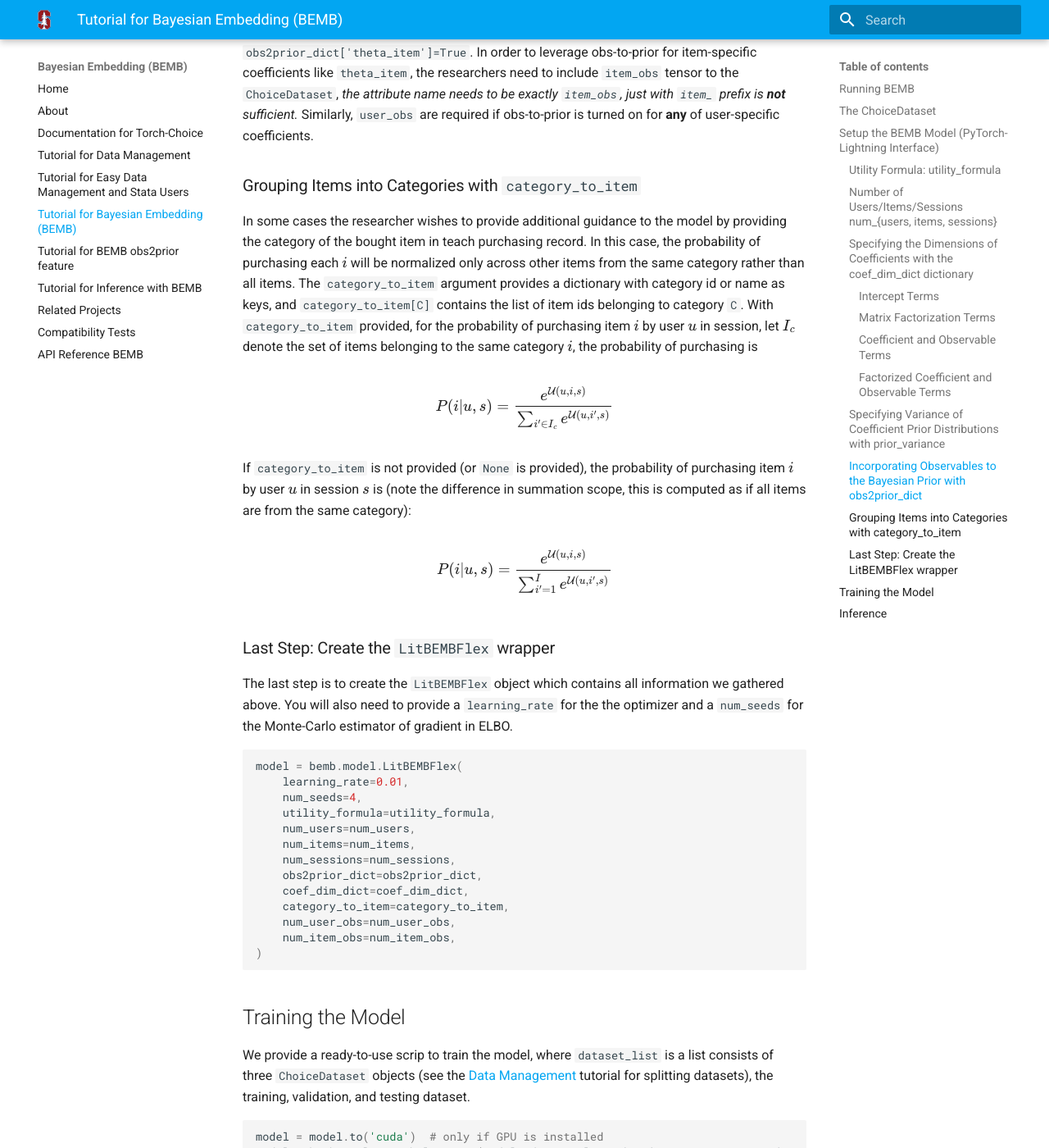
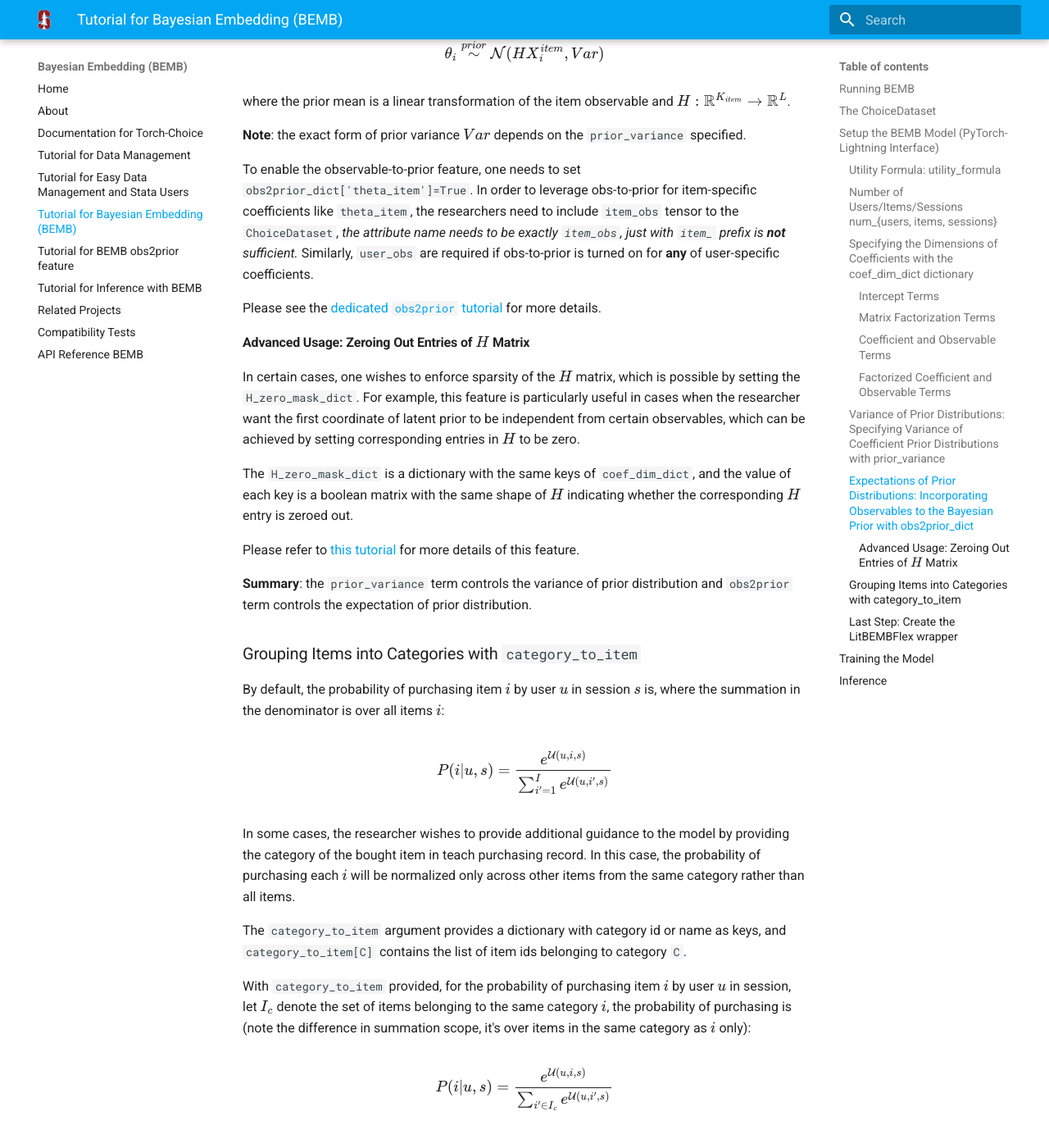
Before and after one commit to gsbDBI/bemb, an MkDocs documentation site: the page built from docs_src/bemb.md, in a window 1280 px wide and 1400 px high, scrolled down 5848 px. Shown: the whole window at 82% size. Built offline with MkDocs 1.6.1 and Material for MkDocs 9.7.7, drawn with Linux system fonts in a browser that asks for light colours; formulas are drawn with MathJax 3; some of the changed text lies outside the part shown.

Commit message:
update documentation.

```diff
--- a/docs_src/bemb.md
+++ b/docs_src/bemb.md
@@ -142,40 +142,59 @@ Further, we want to decompose each of $\zeta_{ui}^{(1)} \in \mathbb{R}$ and $\ze
 
 **Upcoming Updates**: sounds like a lot of work? we are currently developing helper function to infer all these information from the `ChoiceDataset`, but we will still provide researchers with the full control over the configuration.
 
-### Specifying Variance of Coefficient Prior Distributions with `prior_variance`
+### Variance of Prior Distributions: Specifying Variance of Coefficient Prior Distributions with `prior_variance`
+The `bemb` package allows for specifying the variance of prior distributions for learnable parameters.
+
 The `prior_variance` term can be either a scalar or a dictionary with the same keys of `coef_dim_dict`, which provides the variance of prior distribution for each learnable coefficients.
 If a float is provided, all priors will be Gaussian distribution with diagonal covariance matrix with `prior_variance` along the diagonal.
 If a dictionary is provided, keys of `prior_variance` should be coefficient names, and the prior of each `coef_name` would be a Gaussian with diagonal covariance matrix with `prior_variance[coef_name]` along the diagonal.
 This value is default to be `1.0`, which means priors of all coefficients are standard Gaussian distributions.
 
-### Incorporating Observables to the Bayesian Prior with `obs2prior_dict`
-BEMB is a Bayesian factorization model trained by optimizing the evidence lower bound (ELBO). Each parameter (i.e., these with `_item, _user, _constant` suffix.) in the BEMB model carries a prior distribution, which is set to $\mathcal{N}(\mathbf{0}, \mathbf{I})$ by default. With `prior_variance` argument described above, one can specify different scales/variances for different learnable coefficients.
+### Expectations of Prior Distributions: Incorporating Observables to the Bayesian Prior with `obs2prior_dict`
+BEMB is a Bayesian factorization model trained by optimizing the evidence lower bound (ELBO). Each parameter (i.e., these with `_item, _user, _constant` suffix.) in the BEMB model carries a prior distribution, which is set to $\mathcal{N}(\mathbf{0}, Var)$.
+The variance of prior distribution is governed by the `prior_variance` term mentioned above.
 
 Beyond this baseline case, the hierarchical nature of BEMB allows the mean of the prior distribution to depend on observables as a (learnable) linear mapping. For example:
 
 $$
-\theta_{i} \overset{prior}{\sim} \mathcal{N}(HX^{item}_i, \mathbf{I})
+\theta_{i} \overset{prior}{\sim} \mathcal{N}(HX^{item}_i, Var)
 $$
 
 where the prior mean is a linear transformation of the item observable and $H: \mathbb{R}^{K_{item}} \to \mathbb{R}^L$.
 
+**Note**: the exact form of prior variance $Var$ depends on the `prior_variance` specified.
+
 To enable the observable-to-prior feature, one needs to set `obs2prior_dict['theta_item']=True`.
 In order to leverage obs-to-prior for item-specific coefficients like `theta_item`, the researchers need to include `item_obs` tensor to the `ChoiceDataset`, *the attribute name needs to be exactly `item_obs`, just with `item_` prefix is **not** sufficient.* Similarly, `user_obs` are required if obs-to-prior is turned on for **any** of user-specific coefficients.
 
+Please see the [dedicated `obs2prior` tutorial](https://gsbdbi.github.io/bemb/bemb_obs2prior_simulation/) for more details.
+
+#### Advanced Usage: Zeroing Out Entries of $H$ Matrix
+In certain cases, one wishes to enforce sparsity of the $H$ matrix, which is possible by setting the `H_zero_mask_dict`.
+For example, this feature is particularly useful in cases when the researcher want the first coordinate of latent prior to be independent from certain observables, which can be achieved by setting corresponding entries in $H$ to be zero.
+
+The `H_zero_mask_dict` is a dictionary with the same keys of `coef_dim_dict`, and the value of each key is a boolean matrix with the same shape of $H$ indicating whether the corresponding $H$ entry is zeroed out.
+
+Please refer to [this tutorial](https://github.com/gsbDBI/bemb/blob/main/tutorials/simulation_H_zero_mask/simulation_H_zero_mask.ipynb) for more details of this feature.
+
+**Summary**: the `prior_variance` term controls the variance of prior distribution and `obs2prior` term controls the expectation of prior distribution.
+
 ### Grouping Items into Categories with `category_to_item`
-In some cases the researcher wishes to provide additional guidance to the model by providing the category of the bought item in teach purchasing record.
+By default, the probability of purchasing item $i$ by user $u$ in session $s$ is, where the summation in the denominator is over all items $i$:
+
+$$
+P(i|u,s) = \frac{e^{\mathcal{U}(u, i, s)}}{\sum_{i'=1}^I e^{\mathcal{U}(u, i', s)}}
+$$
+
+In some cases, the researcher wishes to provide additional guidance to the model by providing the category of the bought item in teach purchasing record.
 In this case, the probability of purchasing each $i$ will be normalized only across other items from the same category rather than all items.
+
 The `category_to_item` argument provides a dictionary with category id or name as keys, and `category_to_item[C]` contains the list of item ids belonging to category `C`.
-With `category_to_item` provided, for the probability of purchasing item $i$ by user $u$ in session, let $I_c$ denote the set of items belonging to the same category $i$, the probability of purchasing is
+
+With `category_to_item` provided, for the probability of purchasing item $i$ by user $u$ in session, let $I_c$ denote the set of items belonging to the same category $i$, the probability of purchasing is (note the difference in summation scope, it's over items in the same category as $i$ only):
 
 $$
 P(i|u,s) = \frac{e^{\mathcal{U}(u, i, s)}}{\sum_{i' \in I_c} e^{\mathcal{U}(u, i', s)}}
-$$
-
-If `category_to_item` is not provided (or `None` is provided), the probability of purchasing item $i$ by user $u$ in session $s$ is (note the difference in summation scope, this is computed as if all items are from the same category):
-
-$$
-P(i|u,s) = \frac{e^{\mathcal{U}(u, i, s)}}{\sum_{i'=1}^I e^{\mathcal{U}(u, i', s)}}
 $$
 
 ### Last Step: Create the `LitBEMBFlex` wrapper
```
